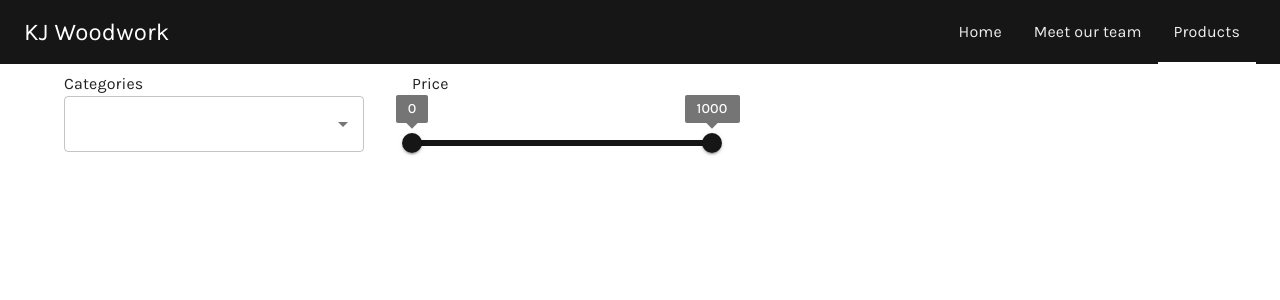
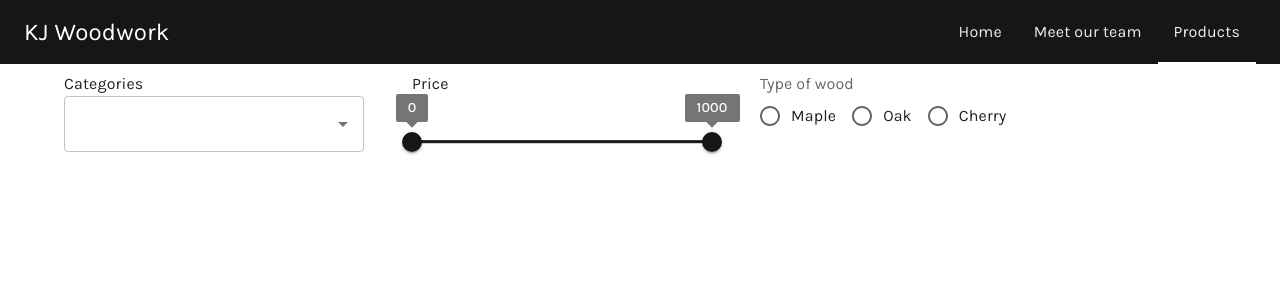
Before and after one commit to karolisjon/frontend-kj-woodwork, a React (Create React App) app in the folder kj-woodwork/: page /products in a window 1280 px wide. Shown: the top 300 px of the page. Built offline with nearby package versions, Linux system fonts and the light colour scheme.

Commit message:
feat(32): created radio group component in Products component

```diff
--- a/kj-woodwork/src/components/pages/products-page/index.jsx
+++ b/kj-woodwork/src/components/pages/products-page/index.jsx
@@ -1,8 +1,11 @@
 import {
   Autocomplete,
   Box,
-  // Divider,
   FormControl,
+  FormControlLabel,
+  FormLabel,
+  Radio,
+  RadioGroup,
   Slider,
   TextField,
   Typography,
@@ -25,9 +28,25 @@ const categories = [
   },
 ];
 
+const materials = [
+  {
+    id: '1',
+    label: 'Maple'
+  },
+  {
+    id: '2',
+    label: 'Oak'
+  },
+  {
+    id: '3',
+    label: 'Cherry'
+  },
+];
+
 const Products = () => {
   const [price, setPriceRange] = React.useState([0, 1000]);
   const [category, setCategory] = React.useState('');
+  const [woodType, setWoodType] = React.useState('');
 
   return (
     <Box >
@@ -38,12 +57,12 @@ const Products = () => {
             options={categories}
             value={category}
             onChange={(_, newCategory) => setCategory(newCategory)}
-            renderInput={(params) => <TextField {...params} label={categories.label}/>}
+            renderInput={(params) => <TextField {...params} label={categories.label} />}
             sx={{ width: '300px' }}
           />
         </FormControl>
 
-        <FormControl sx={{ my: 1}}>
+        <FormControl sx={{ my: 1 }}>
           <Typography>Price</Typography>
           <Box sx={{ mx: '2' }}>
             <Slider
@@ -52,11 +71,29 @@ const Products = () => {
               value={price}
               onChange={(_, newPriceRange) => setPriceRange(newPriceRange)}
               valueLabelDisplay="on"
-              sx={{ width: '300px', mt: 4 }}
+              sx={{ width: '300px', height: '0.1em', mt: 4 }}
             />
           </Box>
+        </FormControl>
 
-
+        <FormControl sx={{ my: 1 }}>
+          <FormLabel id="demo-radio-buttons-group-label">Type of wood</FormLabel>
+          <RadioGroup
+            name="radio-buttons-group"
+            sx={{ display: 'flex', flexDirection: 'row' }}
+            value={woodType}
+            onChange={(_, newWoodType) => setWoodType(newWoodType)}
+          >
+            {materials.map(({ id, label }) =>
+              <FormControlLabel
+                key={label}
+                id={id}
+                value={label}
+                control={<Radio />}
+                label={label}
+              />)
+            }
+          </RadioGroup>
         </FormControl>
 
       </Container>
```
